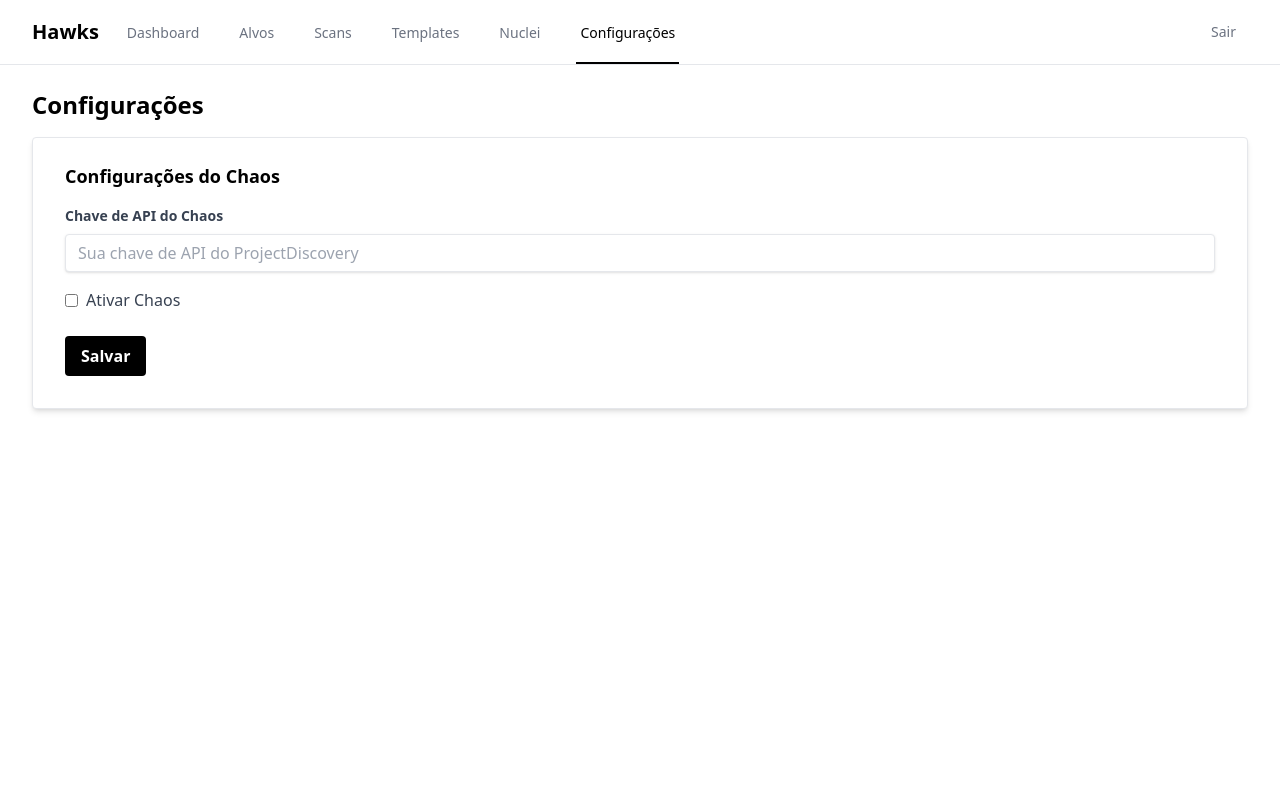
After one commit to 0xd4v1/hawks, a FastAPI app: template app/templates/settings.html in a window 1280 px wide. The commit adds this page. Run offline with FastAPI, Linux system fonts and the light colour scheme; the template is opened without the code that fills it, so the values that code supplies are empty; parts of the project's set-up code (start-up, migrations or seed data) failed here and were passed over; some libraries are stand-ins or nearby versions.

Commit message:
add settings

```diff
--- a/app/config.py
+++ b/app/config.py
@@ -4,7 +4,6 @@ class HawksSettings(BaseSettings):
     secret_key: str
     admin_username: str
     admin_password: str
-    chaos_api_key: str = ""
     database_url: str = "sqlite:///./hawks.db"
     max_concurrent_scans: int = 3
     scan_threads: int = 8
--- a/app/templates/dashboard.html
+++ b/app/templates/dashboard.html
@@ -20,6 +20,7 @@
                         <a href="/scans" class="border-transparent text-gray-500 hover:border-gray-300 hover:text-gray-700 inline-flex items-center px-1 pt-1 border-b-2 text-sm font-medium">Scans</a>
                         <a href="/templates" class="border-transparent text-gray-500 hover:border-gray-300 hover:text-gray-700 inline-flex items-center px-1 pt-1 border-b-2 text-sm font-medium">Templates</a>
                         <a href="/nuclei-results" class="border-transparent text-gray-500 hover:border-gray-300 hover:text-gray-700 inline-flex items-center px-1 pt-1 border-b-2 text-sm font-medium">Nuclei</a>
+                        <a href="/settings" class="border-transparent text-gray-500 hover:border-gray-300 hover:text-gray-700 inline-flex items-center px-1 pt-1 border-b-2 text-sm font-medium">Configurações</a>
                     </div>
                 </div>
                 <div class="flex items-center">
--- a/app/templates/nuclei_results.html
+++ b/app/templates/nuclei_results.html
@@ -20,6 +20,7 @@
                         <a href="/scans" class="border-transparent text-gray-500 hover:border-gray-300 hover:text-gray-700 inline-flex items-center px-1 pt-1 border-b-2 text-sm font-medium">Scans</a>
                         <a href="/templates" class="border-transparent text-gray-500 hover:border-gray-300 hover:text-gray-700 inline-flex items-center px-1 pt-1 border-b-2 text-sm font-medium">Templates</a>
                         <a href="/nuclei-results" class="border-black text-black inline-flex items-center px-1 pt-1 border-b-2 text-sm font-medium">Nuclei</a>
+                        <a href="/settings" class="border-transparent text-gray-500 hover:border-gray-300 hover:text-gray-700 inline-flex items-center px-1 pt-1 border-b-2 text-sm font-medium">Configurações</a>
                     </div>
                 </div>
                 <div class="flex items-center">
--- a/app/templates/scans.html
+++ b/app/templates/scans.html
@@ -20,6 +20,7 @@
                         <a href="/scans" class="border-black text-black inline-flex items-center px-1 pt-1 border-b-2 text-sm font-medium">Scans</a>
                         <a href="/templates" class="border-transparent text-gray-500 hover:border-gray-300 hover:text-gray-700 inline-flex items-center px-1 pt-1 border-b-2 text-sm font-medium">Templates</a>
                         <a href="/nuclei-results" class="border-transparent text-gray-500 hover:border-gray-300 hover:text-gray-700 inline-flex items-center px-1 pt-1 border-b-2 text-sm font-medium">Nuclei</a>
+                        <a href="/settings" class="border-transparent text-gray-500 hover:border-gray-300 hover:text-gray-700 inline-flex items-center px-1 pt-1 border-b-2 text-sm font-medium">Configurações</a>
                     </div>
                 </div>
                 <div class="flex items-center">
--- /dev/null
+++ b/app/templates/settings.html
@@ -0,0 +1,64 @@
+<!DOCTYPE html>
+<html lang="pt-BR">
+<head>
+    <meta charset="UTF-8">
+    <meta name="viewport" content="width=device-width, initial-scale=1.0">
+    <title>Hawks - Configurações</title>
+    <script src="https://cdn.tailwindcss.com"></script>
+</head>
+<body class="min-h-screen bg-white">
+    <nav class="border-b border-gray-200">
+        <div class="max-w-7xl mx-auto px-4 sm:px-6 lg:px-8">
+            <div class="flex justify-between h-16">
+                <div class="flex">
+                    <div class="flex-shrink-0 flex items-center">
+                        <h1 class="text-xl font-bold">Hawks</h1>
+                    </div>
+                    <div class="hidden sm:ml-6 sm:flex sm:space-x-8">
+                        <a href="/dashboard" class="border-transparent text-gray-500 hover:border-gray-300 hover:text-gray-700 inline-flex items-center px-1 pt-1 border-b-2 text-sm font-medium">Dashboard</a>
+                        <a href="/targets" class="border-transparent text-gray-500 hover:border-gray-300 hover:text-gray-700 inline-flex items-center px-1 pt-1 border-b-2 text-sm font-medium">Alvos</a>
+                        <a href="/scans" class="border-transparent text-gray-500 hover:border-gray-300 hover:text-gray-700 inline-flex items-center px-1 pt-1 border-b-2 text-sm font-medium">Scans</a>
+                        <a href="/templates" class="border-transparent text-gray-500 hover:border-gray-300 hover:text-gray-700 inline-flex items-center px-1 pt-1 border-b-2 text-sm font-medium">Templates</a>
+                        <a href="/nuclei-results" class="border-transparent text-gray-500 hover:border-gray-300 hover:text-gray-700 inline-flex items-center px-1 pt-1 border-b-2 text-sm font-medium">Nuclei</a>
+                        <a href="/settings" class="border-black text-black inline-flex items-center px-1 pt-1 border-b-2 text-sm font-medium">Configurações</a>
+                    </div>
+                </div>
+                <div class="flex items-center">
+                    <a href="/logout" class="text-gray-500 hover:text-gray-700 px-3 py-2 rounded-md text-sm font-medium">Sair</a>
+                </div>
+            </div>
+        </div>
+    </nav>
+
+    <div class="max-w-7xl mx-auto py-6 sm:px-6 lg:px-8">
+        <h2 class="text-2xl font-bold mb-4 text-black">Configurações</h2>
+
+        {% if message %}
+        <div class="bg-green-100 border border-green-400 text-green-700 px-4 py-3 rounded relative mb-4" role="alert">
+            <span class="block sm:inline">{{ message }}</span>
+        </div>
+        {% endif %}
+
+        <form action="/settings" method="post" class="bg-white shadow-md rounded px-8 pt-6 pb-8 mb-4 border border-gray-200">
+            <h3 class="text-lg font-semibold mb-4 text-black">Configurações do Chaos</h3>
+            <div class="mb-4">
+                <label class="block text-gray-700 text-sm font-bold mb-2" for="chaos_api_key">
+                    Chave de API do Chaos
+                </label>
+                <input class="shadow appearance-none border rounded w-full py-2 px-3 text-gray-700 leading-tight focus:outline-none focus:shadow-outline" id="chaos_api_key" name="chaos_api_key" type="password" placeholder="Sua chave de API do ProjectDiscovery" value="{{ settings.chaos_api_key or '' }}">
+            </div>
+            <div class="mb-6">
+                <label class="flex items-center">
+                    <input type="checkbox" name="chaos_enabled" value="True" class="form-checkbox" {% if settings.chaos_enabled %}checked{% endif %}>
+                    <span class="ml-2 text-gray-700">Ativar Chaos</span>
+                </label>
+            </div>
+            <div class="flex items-center justify-between">
+                <button class="bg-black hover:bg-gray-800 text-white font-bold py-2 px-4 rounded focus:outline-none focus:shadow-outline" type="submit">
+                    Salvar
+                </button>
+            </div>
+        </form>
+    </div>
+</body>
+</html>
--- a/app/templates/target_dashboard.html
+++ b/app/templates/target_dashboard.html
@@ -20,6 +20,7 @@
                         <a href="/scans" class="border-transparent text-gray-500 hover:border-gray-300 hover:text-gray-700 inline-flex items-center px-1 pt-1 border-b-2 text-sm font-medium">Scans</a>
                         <a href="/templates" class="border-transparent text-gray-500 hover:border-gray-300 hover:text-gray-700 inline-flex items-center px-1 pt-1 border-b-2 text-sm font-medium">Templates</a>
                         <a href="/nuclei-results" class="border-transparent text-gray-500 hover:border-gray-300 hover:text-gray-700 inline-flex items-center px-1 pt-1 border-b-2 text-sm font-medium">Nuclei</a>
+                        <a href="/settings" class="border-transparent text-gray-500 hover:border-gray-300 hover:text-gray-700 inline-flex items-center px-1 pt-1 border-b-2 text-sm font-medium">Configurações</a>
                     </div>
                 </div>
                 <div class="flex items-center">
--- a/app/templates/targets.html
+++ b/app/templates/targets.html
@@ -20,6 +20,7 @@
                         <a href="/scans" class="border-transparent text-gray-500 hover:border-gray-300 hover:text-gray-700 inline-flex items-center px-1 pt-1 border-b-2 text-sm font-medium">Scans</a>
                         <a href="/templates" class="border-transparent text-gray-500 hover:border-gray-300 hover:text-gray-700 inline-flex items-center px-1 pt-1 border-b-2 text-sm font-medium">Templates</a>
                         <a href="/nuclei-results" class="border-transparent text-gray-500 hover:border-gray-300 hover:text-gray-700 inline-flex items-center px-1 pt-1 border-b-2 text-sm font-medium">Nuclei</a>
+                        <a href="/settings" class="border-transparent text-gray-500 hover:border-gray-300 hover:text-gray-700 inline-flex items-center px-1 pt-1 border-b-2 text-sm font-medium">Configurações</a>
                     </div>
                 </div>
                 <div class="flex items-center">
--- a/app/templates/templates.html
+++ b/app/templates/templates.html
@@ -20,6 +20,7 @@
                         <a href="/scans" class="border-transparent text-gray-500 hover:border-gray-300 hover:text-gray-700 inline-flex items-center px-1 pt-1 border-b-2 text-sm font-medium">Scans</a>
                         <a href="/templates" class="border-black text-black inline-flex items-center px-1 pt-1 border-b-2 text-sm font-medium">Templates</a>
                         <a href="/nuclei-results" class="border-transparent text-gray-500 hover:border-gray-300 hover:text-gray-700 inline-flex items-center px-1 pt-1 border-b-2 text-sm font-medium">Nuclei</a>
+                        <a href="/settings" class="border-transparent text-gray-500 hover:border-gray-300 hover:text-gray-700 inline-flex items-center px-1 pt-1 border-b-2 text-sm font-medium">Configurações</a>
                     </div>
                 </div>
                 <div class="flex items-center">
--- a/main.py
+++ b/main.py
@@ -25,8 +25,8 @@ from typing import List, Optional
 from passlib.context import CryptContext
 import html
 
-from app.database import get_db, init_db, HawksTarget as HawksTargetDB, HawksTemplate as HawksTemplateDB, HawksScanResult
-from app.schemas import HawksTargetCreate, HawksTarget, HawksTemplateCreate, HawksTemplate, HawksLoginRequest
+from app.database import get_db, init_db, HawksTarget as HawksTargetDB, HawksTemplate as HawksTemplateDB, HawksScanResult, HawksSettings as HawksSettingsDB
+from app.schemas import HawksTargetCreate, HawksTarget, HawksTemplateCreate, HawksTemplate, HawksLoginRequest, HawksSettings
 from app.scanner import hawks_scanner
 from app.config import hawks_config
 
@@ -83,6 +83,16 @@ def verify_password(plain_password, hashed_password):
 def get_password_hash(password):
     """Hash a password"""
     return pwd_context.hash(password)
+
+def get_or_create_settings(db: Session) -> HawksSettingsDB:
+    """Obtém as configurações do banco de dados, criando se não existirem."""
+    settings = db.query(HawksSettingsDB).filter(HawksSettingsDB.id == 1).first()
+    if not settings:
+        settings = HawksSettingsDB(id=1, chaos_api_key="", chaos_enabled=False)
+        db.add(settings)
+        db.commit()
+        db.refresh(settings)
+    return settings
 
 def is_rate_limited(ip_address: str) -> bool:
     """Check if IP is rate limited"""
@@ -314,9 +324,40 @@ async def login(request: Request, username: str = Form(...), password: str = For
 
 @app.get("/logout")
 async def logout():
-    response = RedirectResponse(url="/login")
+    response = RedirectResponse(url="/login", status_code=status.HTTP_302_FOUND)
     response.delete_cookie("access_token")
     return response
+
+@app.get("/settings", response_class=HTMLResponse)
+async def settings_page(request: Request, db: Session = Depends(get_db)):
+    user = get_current_user(request)
+    if not user:
+        return RedirectResponse(url="/login", status_code=status.HTTP_302_FOUND)
+
+    settings = get_or_create_settings(db)
+    return templates.TemplateResponse("settings.html", {"request": request, "settings": settings, "message": None})
+
+@app.post("/settings")
+async def update_settings(
+    request: Request,
+    db: Session = Depends(get_db),
+    chaos_api_key: str = Form(""),
+    chaos_enabled: bool = Form(False)
+):
+    user = get_current_user(request)
+    if not user:
+        raise HTTPException(status_code=status.HTTP_401_UNAUTHORIZED, detail="Not authenticated")
+
+    settings = get_or_create_settings(db)
+    settings.chaos_api_key = chaos_api_key
+    settings.chaos_enabled = chaos_enabled
+    db.commit()
+
+    return templates.TemplateResponse("settings.html", {
+        "request": request,
+        "settings": settings,
+        "message": "Configurações salvas com sucesso!"
+    })
 
 @app.get("/dashboard", response_class=HTMLResponse)
 async def dashboard(request: Request, db: Session = Depends(get_db)):
```
Also changed, not shown: app/database.py (+7 -0 lines), app/scanner.py (+18 -11 lines), app/schemas.py (+14 -0 lines), 1 other file.
